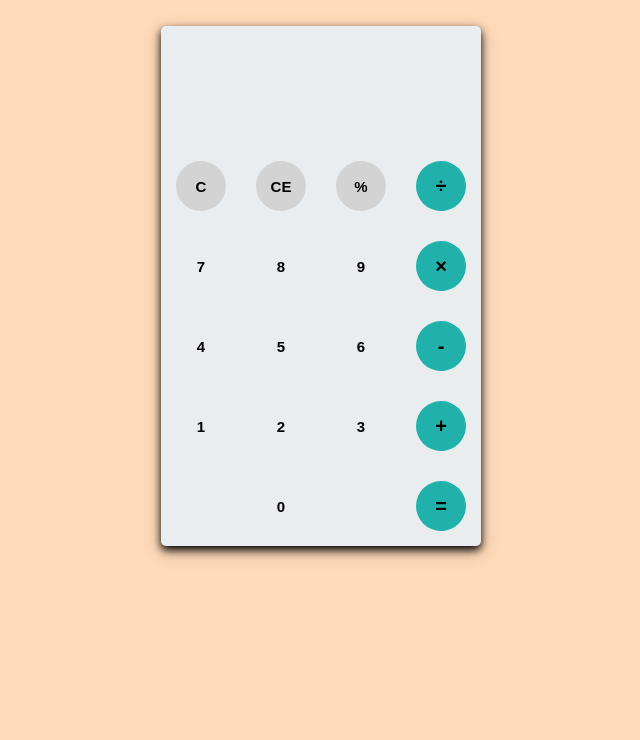
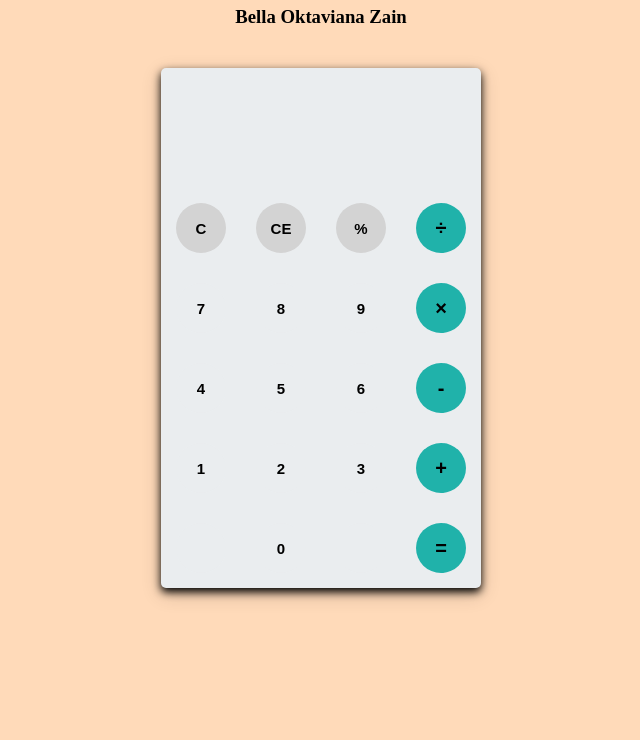
Before and after one commit to bellazain/DTS-Projek-Kalkulator, a plain HTML site: page index.html in a window 1280 px wide. Shown: the part 60-800 px from the top of the page, without its empty margins (319-959 px from the left). Drawn offline with Linux system fonts and the light colour scheme.

Commit message:
Update index.html

```diff
--- a/index.html
+++ b/index.html
@@ -6,6 +6,7 @@
 <body>
     <div id="header">
         <h1>Kalkulator Javascript</h1>
+        <h3>Bella Oktaviana Zain</h3>
     </div>
     <div id="container">
         <div id="kalculator">
```
